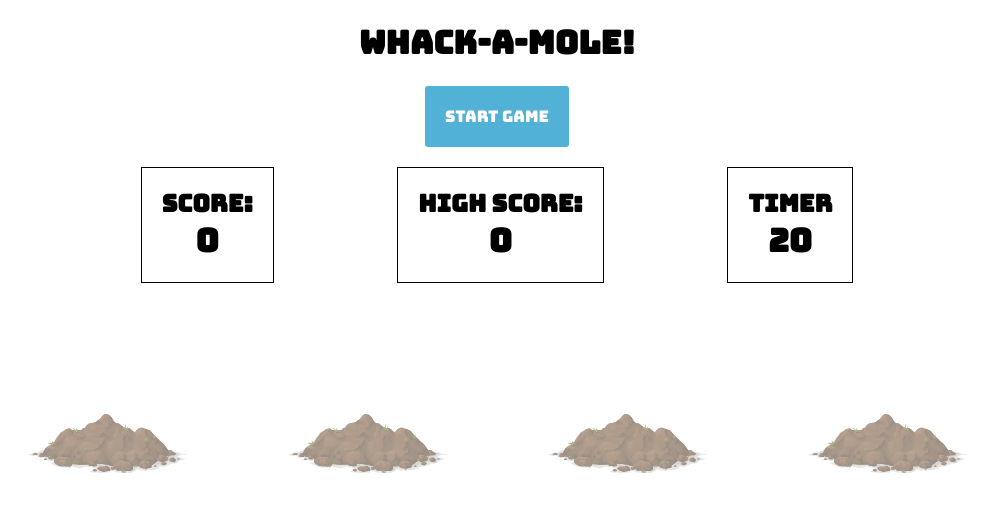
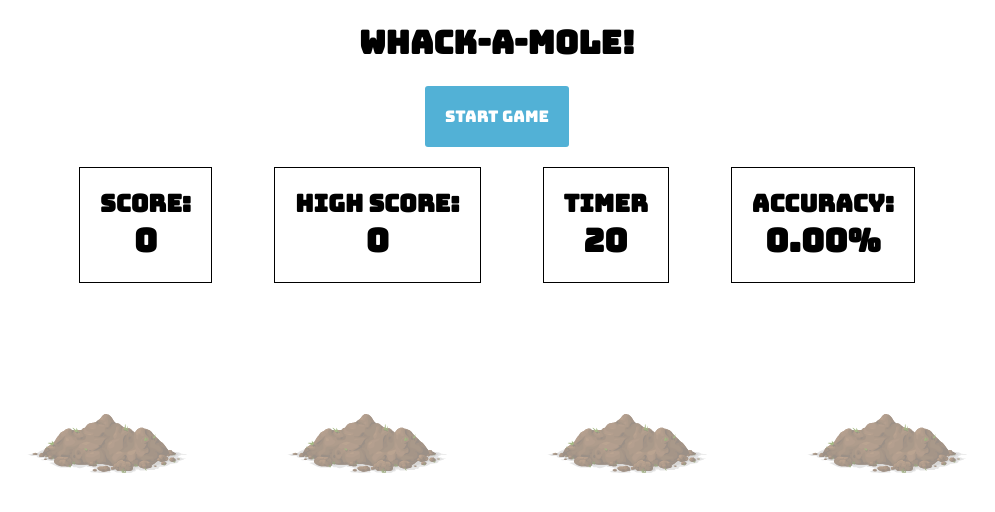
Before and after one commit to jchanxtarov/mogura-tataki-app_vue, a Vue app: page / in a window 1280 px wide. Shown: the top 512 px of the page, without its empty margins (143-1138 px from the left). Built offline with nearby package versions, Linux system fonts and the light colour scheme; grey boxes are pictures that could not be loaded.

Commit message:
add Accuracy function

```diff
--- a/src/App.vue
+++ b/src/App.vue
@@ -13,6 +13,7 @@
       <Counter label="Score:" v-bind:value="score" />
       <Counter label="High Score:" v-bind:value="highScore" />
       <Counter label="Timer" v-bind:value="timer" />
+      <Counter label="Accuracy:" v-bind:value="hitPercentage + '%'" />
     </div>
     <Moles
       v-bind:moleData="moles"
@@ -38,15 +39,22 @@ export default {
       score: 0,
       highScore: 0,
       timer: 20,
+      totalClickCount: 0,
       moles: [false, false, false, false],
       gameActive: false,
     };
+  },
+  computed: {
+    hitPercentage: function() {
+      return ((this.score / this.totalClickCount) * 100 || 0).toFixed(2);
+    },
   },
   methods: {
     resetState: function() {
       this.score = 0;
       this.timer = 20;
       this.moles = [false, false, false, false];
+      this.totalClickCount = 0;
     },
     startGame: function() {
       if (this.gameActive === true) {
@@ -107,6 +115,10 @@ export default {
     handleMoleWhack: function(moleId) {
       this.score = this.score + 1;
       this.deactivateMole(moleId);
+      this.totalClickCount++;
+    },
+    handleMoleMiss: function() {
+      this.totalClickCount++;
     },
   },
 };
```
